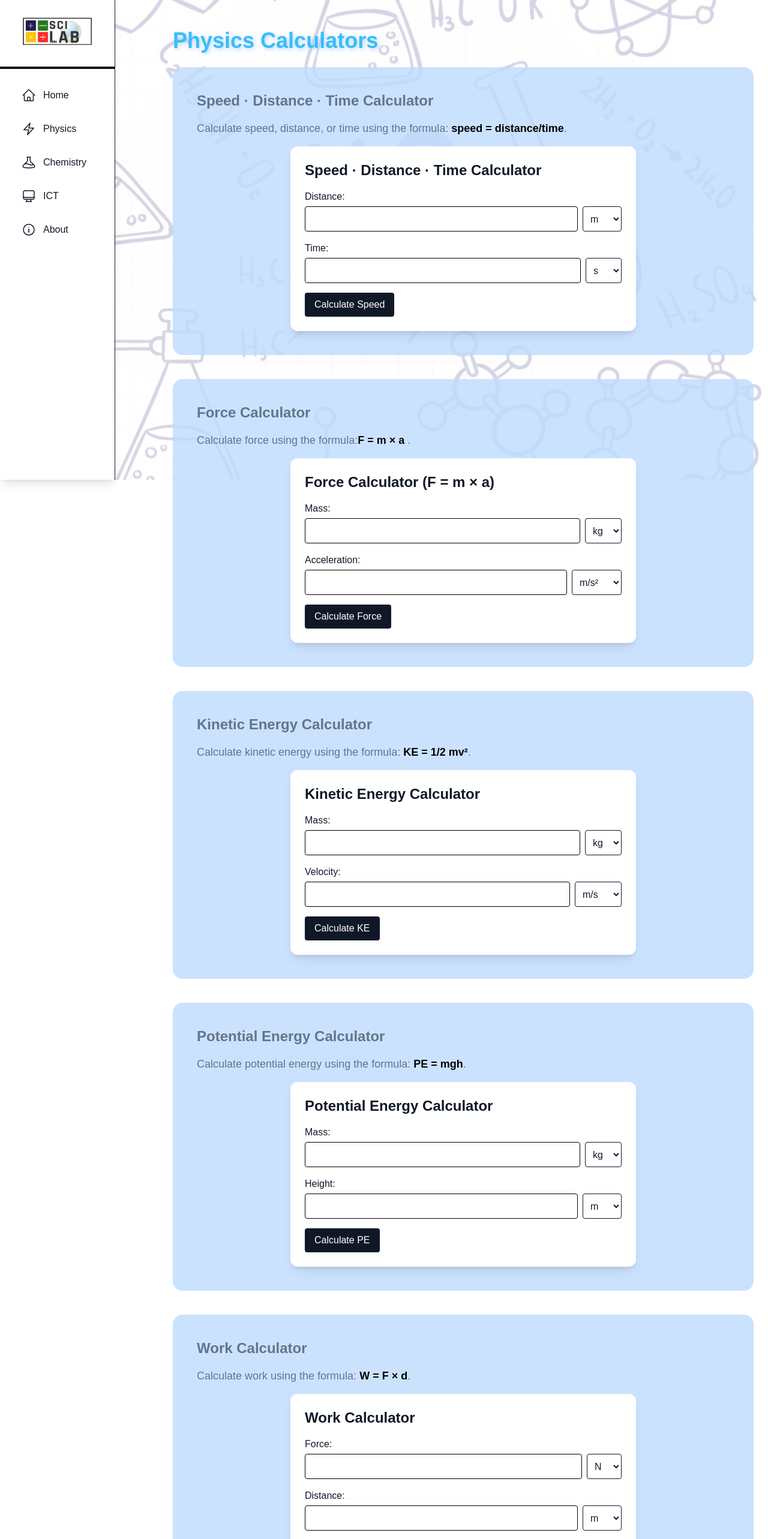
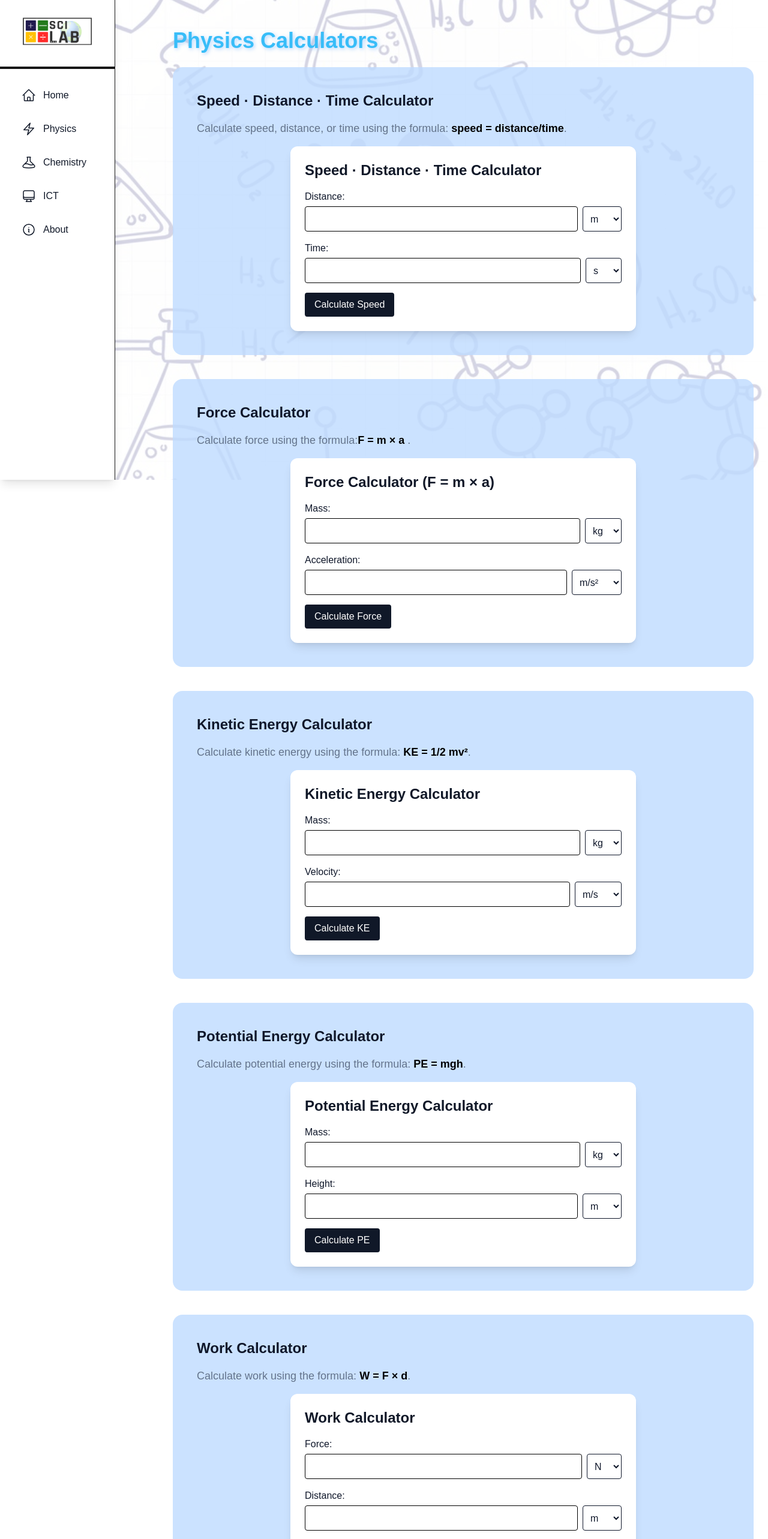
Before and after one commit to Dinesh0017/sci-lab, a Next.js app: page /physics in a window 1280 px wide. Shown: the top 2566 px of the page at 60% size. Built offline with nearby package versions, Linux system fonts and the light colour scheme.

Commit message:
change color
change calculators heading names color

```diff
--- a/src/app/chemistry/page.js
+++ b/src/app/chemistry/page.js
@@ -21,7 +21,7 @@
 
       {/* -- Molarity Calculator -- */}
       <div className="bg-blue-200/80 p-10 rounded-2xl mb-10">
-        <h2 className="text-2xl font-bold mb-4 text-secondary">
+        <h2 className="text-2xl font-bold mb-4 text-foreground">
           Molarity Calculator
         </h2>
         <p className="text-lg text-muted-foreground mb-4 text-secondary">
@@ -32,7 +32,7 @@
 
       {/* -- pH Calculator -- */}
       <div className="bg-blue-200/80 p-10 rounded-2xl mb-10">
-        <h2 className="text-2xl font-bold mb-4 text-secondary">
+        <h2 className="text-2xl font-bold mb-4 text-foreground">
           pH Calculator
         </h2>
         <p className="text-lg text-muted-foreground mb-4 text-secondary">
@@ -43,7 +43,7 @@
 
       {/* -- Dilution Calculator -- */}
       <div className="bg-blue-200/80 p-10 rounded-2xl mb-10">
-        <h2 className="text-2xl font-bold mb-4 text-secondary">
+        <h2 className="text-2xl font-bold mb-4 text-foreground">
           Dilution Calculator
         </h2>
         <p className="text-lg text-muted-foreground mb-4 text-secondary">
@@ -54,7 +54,7 @@
 
       {/* -- Empirical Formula Calculator -- */}
       <div className="bg-blue-200/80 p-10 rounded-2xl mb-10">
-        <h2 className="text-2xl font-bold mb-4 text-secondary">
+        <h2 className="text-2xl font-bold mb-4 text-foreground">
           Empirical Formula Calculator
         </h2>
         <p className="text-lg text-muted-foreground mb-4 text-secondary">
@@ -65,7 +65,7 @@
 
       {/* -- Limiting Reactant Calculator -- */}
       <div className="bg-blue-200/80 p-10 rounded-2xl mb-10">
-        <h2 className="text-2xl font-bold mb-4 text-secondary">
+        <h2 className="text-2xl font-bold mb-4 text-foreground">
           Limiting Reactant Calculator
         </h2>
         <p className="text-lg text-muted-foreground mb-4 text-secondary">
@@ -76,7 +76,7 @@
 
       {/* -- Percent Composition Calculator -- */}
       <div className="bg-blue-200/80 p-10 rounded-2xl mb-10">
-        <h2 className="text-2xl font-bold mb-4 text-secondary">
+        <h2 className="text-2xl font-bold mb-4 text-foreground">
           Percent Composition Calculator
         </h2>
         <p className="text-lg text-muted-foreground mb-4 text-secondary">
@@ -87,7 +87,7 @@
 
       {/* -- Ideal Gas Calculator -- */}
       <div className="bg-blue-200/80 p-10 rounded-2xl mb-10">
-        <h2 className="text-2xl font-bold mb-4 text-secondary">
+        <h2 className="text-2xl font-bold mb-4 text-foreground">
           Ideal Gas Calculator
         </h2>
         <p className="text-lg text-muted-foreground mb-4 text-secondary">
--- a/src/app/ict/page.js
+++ b/src/app/ict/page.js
@@ -16,7 +16,7 @@
 
       <div className="mb-10">
         <div className="bg-blue-200/80 p-10 rounded-2xl">
-          <h2 className="text-2xl font-bold mb-4 text-secondary">
+          <h2 className="text-2xl font-bold mb-4 text-foreground">
             Number System Converter
           </h2>
           <p className="text-lg text-muted-foreground mb-4 text-secondary">
@@ -33,7 +33,7 @@
 
       <div className="mb-10">
         <div className="bg-blue-200/80 p-10 rounded-2xl">
-          <h2 className="text-2xl font-bold mb-4 text-secondary">
+          <h2 className="text-2xl font-bold mb-4 text-foreground">
             Bitwise Calculator
           </h2>
           <p className="text-lg text-muted-foreground mb-4 text-secondary">
@@ -50,7 +50,7 @@
 
       <div className="mb-10">
         <div className="bg-blue-200/80 p-10 rounded-2xl">
-          <h2 className="text-2xl font-bold mb-4 text-secondary">
+          <h2 className="text-2xl font-bold mb-4 text-foreground">
             Subnet Calculator
           </h2>
           <p className="text-lg text-muted-foreground mb-4 text-secondary">
@@ -62,7 +62,7 @@
 
       <div className="mb-10">
         <div className="bg-blue-200/80 p-10 rounded-2xl">
-          <h2 className="text-2xl font-bold mb-4 text-secondary">
+          <h2 className="text-2xl font-bold mb-4 text-foreground">
             Data Rate Converter
           </h2>
           <p className="text-lg text-muted-foreground mb-4 text-secondary">
@@ -74,7 +74,7 @@
 
       <div className="mb-10">
         <div className="bg-blue-200/80 p-10 rounded-2xl">
-          <h2 className="text-2xl font-bold mb-4 text-secondary">
+          <h2 className="text-2xl font-bold mb-4 text-foreground">
             Ping Time Calculator
           </h2>
           <p className="text-lg text-muted-foreground mb-4 text-secondary">
--- a/src/app/physics/page.js
+++ b/src/app/physics/page.js
@@ -19,7 +19,7 @@
 
       {/* -- Potential Energy Calculator -- */}
       <div className="bg-blue-200/80 p-10 rounded-2xl mb-10">
-        <h2 className="text-2xl font-bold mb-4 text-secondary">
+        <h2 className="text-2xl font-bold mb-4 text-foreground">
           Speed · Distance · Time Calculator
         </h2>
         <p className="text-lg text-muted-foreground mb-4 text-secondary">
@@ -34,7 +34,7 @@
 
       {/* -- Force Calculator -- */}
       <div className="bg-blue-200/80 p-10 rounded-2xl mb-10">
-        <h2 className="text-2xl font-bold mb-4 text-secondary">
+        <h2 className="text-2xl font-bold mb-4 text-foreground">
           Force Calculator
         </h2>
         <p className="text-lg text-muted-foreground mb-4 text-secondary">
@@ -46,7 +46,7 @@
 
       {/* -- Kinetic Energy Calculator -- */}
       <div className="bg-blue-200/80 p-10 rounded-2xl mb-10">
-        <h2 className="text-2xl font-bold mb-4 text-secondary">
+        <h2 className="text-2xl font-bold mb-4 text-foreground">
           Kinetic Energy Calculator
         </h2>
         <p className="text-lg text-muted-foreground mb-4 text-secondary">
@@ -58,7 +58,7 @@
 
       {/* -- Potential Energy Calculator -- */}
       <div className="bg-blue-200/80 p-10 rounded-2xl mb-10">
-        <h2 className="text-2xl font-bold mb-4 text-secondary">
+        <h2 className="text-2xl font-bold mb-4 text-foreground">
           Potential Energy Calculator
         </h2>
         <p className="text-lg text-muted-foreground mb-4 text-secondary">
@@ -70,7 +70,7 @@
 
       {/* -- Work Calculator -- */}
       <div className="bg-blue-200/80 p-10 rounded-2xl mb-10">
-        <h2 className="text-2xl font-bold mb-4 text-secondary">
+        <h2 className="text-2xl font-bold mb-4 text-foreground">
           Work Calculator
         </h2>
         <p className="text-lg text-muted-foreground mb-4 text-secondary">
@@ -82,7 +82,7 @@
 
       {/* --Ohms Law Calculator -- */}
       <div className="bg-blue-200/80 p-10 rounded-2xl mb-10">
-        <h2 className="text-2xl font-bold mb-4 text-secondary">
+        <h2 className="text-2xl font-bold mb-4 text-foreground">
           Ohm's Law Calculator
         </h2>
         <p className="text-lg text-muted-foreground mb-4 text-secondary">
```
